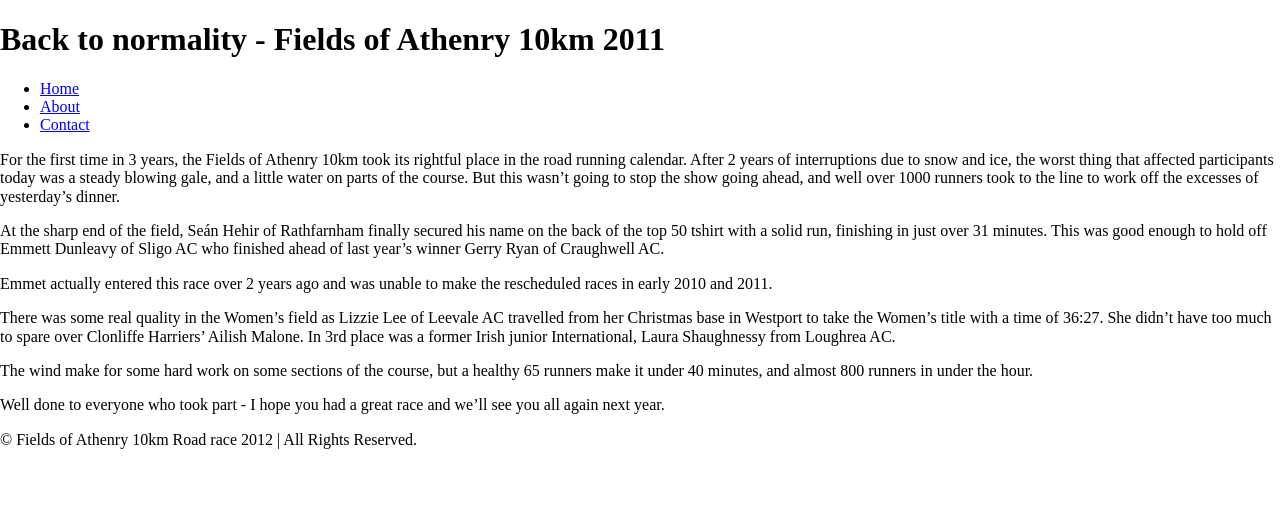
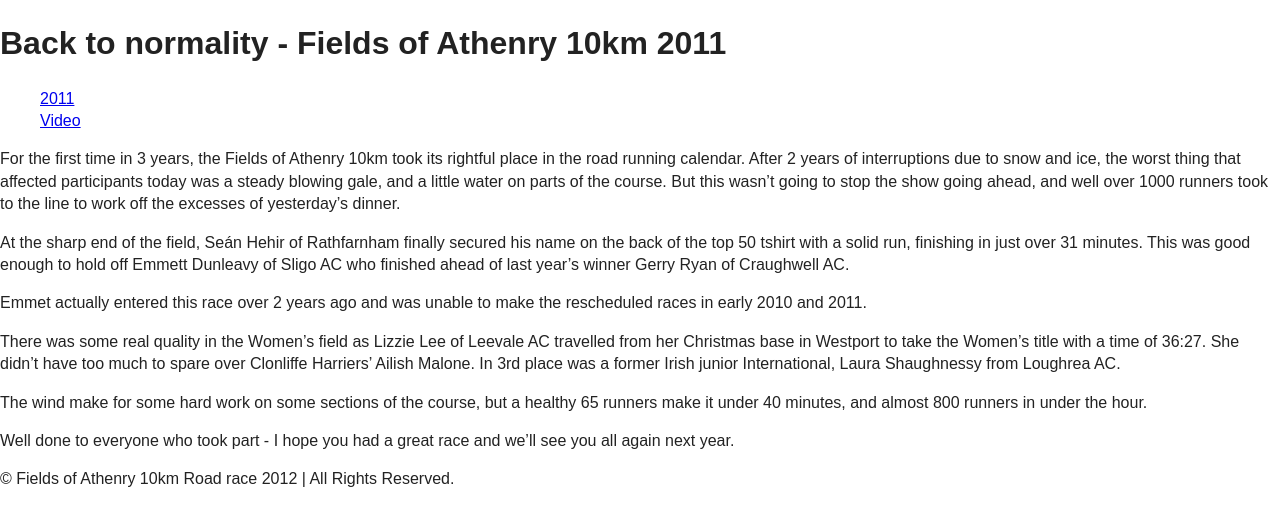
Before and after one commit to alanburke/10km, a Jekyll site: the page built from _posts/2011-12-26-report.md, in a window 1280 px wide. Shown: the top 526 px of the page. Built offline with Jekyll 4.4.1, drawn with Linux system fonts in a browser that asks for light colours; nearby versions of some CDN libraries; library files that are not in the unit come from our copies.

Commit message:
Seperate Nav from default layout

```diff
--- /dev/null
+++ b/_includes/main_nav.html
@@ -0,0 +1,29 @@
+{% capture race_year %}{{ page.date | date: "%Y" }}{% endcapture %}
+
+{% for post in site.posts %}
+  {% capture post_year %}{{ post.date | date: "%Y" }}{% endcapture %}
+  {% if post_year == race_year %}
+    {% if post.section == 'course_map' %} {% assign course_map = true %} {% endif %}
+    {% if post.section == 'instructions' %} {% assign instructions = true %} {% endif %}
+    {% if post.section == 'results' %} {% assign results = true %} {% endif %}
+    {% if post.section == 'video' %} {% assign video = true %} {% endif %}
+  {% endif %}
+{% endfor %}
+
+<nav role="navigation">
+  <ul>
+      <li><a href="/{{ race_year }}">{{ race_year }}</a></li>
+    {% if course_map %}
+      <li><a href="/{{ race_year }}/course_map.html">Course Map</a></li>
+    {% endif %}
+    {% if instructions %}
+      <li><a href="/{{ race_year }}/instructions.html">Instructions</a></li>
+    {% endif %}
+    {% if results %}
+      <li><a href="/{{ race_year }}/results.html">Results</a></li>
+    {% endif %}
+    {% if video %}
+      <li><a href="/{{ race_year }}/video.html">Video</a></li>
+    {% endif %}
+  </ul>
+</nav>
--- a/_layouts/default.html
+++ b/_layouts/default.html
@@ -11,28 +11,22 @@
         <meta name="description" content="">
         <meta name="viewport" content="width=device-width">
 
-        <link rel="stylesheet" href="css/normalize.min.css">
-        <link rel="stylesheet" href="css/main.css">
+        <link rel="stylesheet" href="/css/normalize.min.css">
+        <link rel="stylesheet" href="/css/main.css">
 
-        <script src="js/vendor/modernizr-2.6.1.min.js"></script>
+        <script src="/js/vendor/modernizr-2.6.1.min.js"></script>
     </head>
     <body>
         <header>
         <h1> {% if page.title %} {{ page.title }} {% endif %}  </h1>
         </header>
 
-        <nav role="navigation">
-          <ul>
-            <li><a href="/">Home</a></li>
-            <li><a href="/about">About</a></li>
-            <li><a href="/contact">Contact</a></li>
-        </ul>
-    </nav>
+        {% include main_nav.html %}
 
         {{ content }}
 
         <footer>
-          <p>&copy; Fields of Athenry 10km Road race 2012 | All Rights Reserved. </p>
+          <p>&copy; Fields of Athenry 10km Road race {{ site.time | date:"%Y" }} | All Rights Reserved. </p>
         </footer><!-- /footer -->
         <script src="//ajax.googleapis.com/ajax/libs/jquery/1.8.0/jquery.min.js"></script>
         <script>window.jQuery || document.write('<script src="js/vendor/jquery-1.8.0.min.js"><\/script>')</script>
```
Also changed, not shown: _includes/post.html (added, +10 -0 lines).
